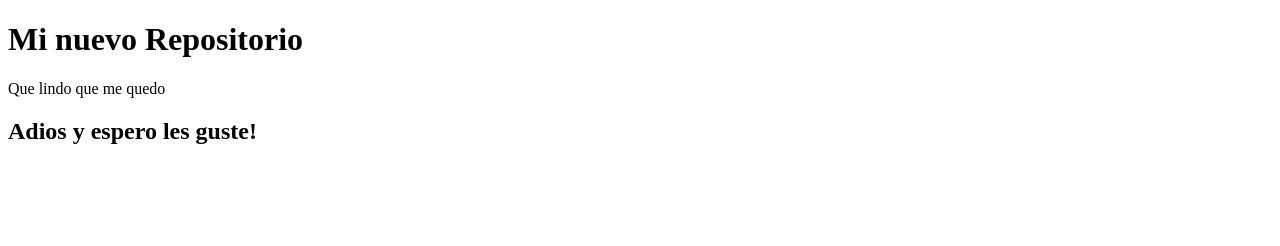
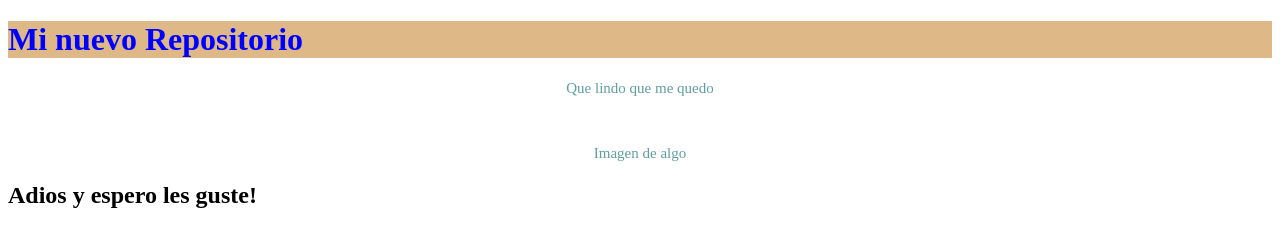
Before and after one commit to LucasVelasquez/RocoCateringRepo, a plain HTML site: page index.html in a window 1280 px wide. Drawn offline with Linux system fonts and the light colour scheme.

Commit message:
segunda version

```diff
--- /dev/null
+++ b/estilo/estilo.css
@@ -0,0 +1,9 @@
+h1{
+    color: blue;
+    background-color: burlywood;
+}
+p{
+    text-align: center;
+    font-size: 15px;
+    color: cadetblue;
+}
--- a/index.html
+++ b/index.html
@@ -4,6 +4,7 @@
     <meta charset="UTF-8">
     <meta http-equiv="X-UA-Compatible" content="IE=edge">
     <meta name="viewport" content="width=device-width, initial-scale=1.0">
+    <link rel="stylesheet" href="estilo/estilo.css">
     <title>Document</title>
 </head>
 <body>
@@ -12,6 +13,8 @@
     </header>
     <main>
         <p>Que lindo que me quedo</p>
+        <img src="" alt="">
+        <p>Imagen de algo</p>
     </main>
     <footer>
         <h2>Adios y espero les guste!</h2>
```
